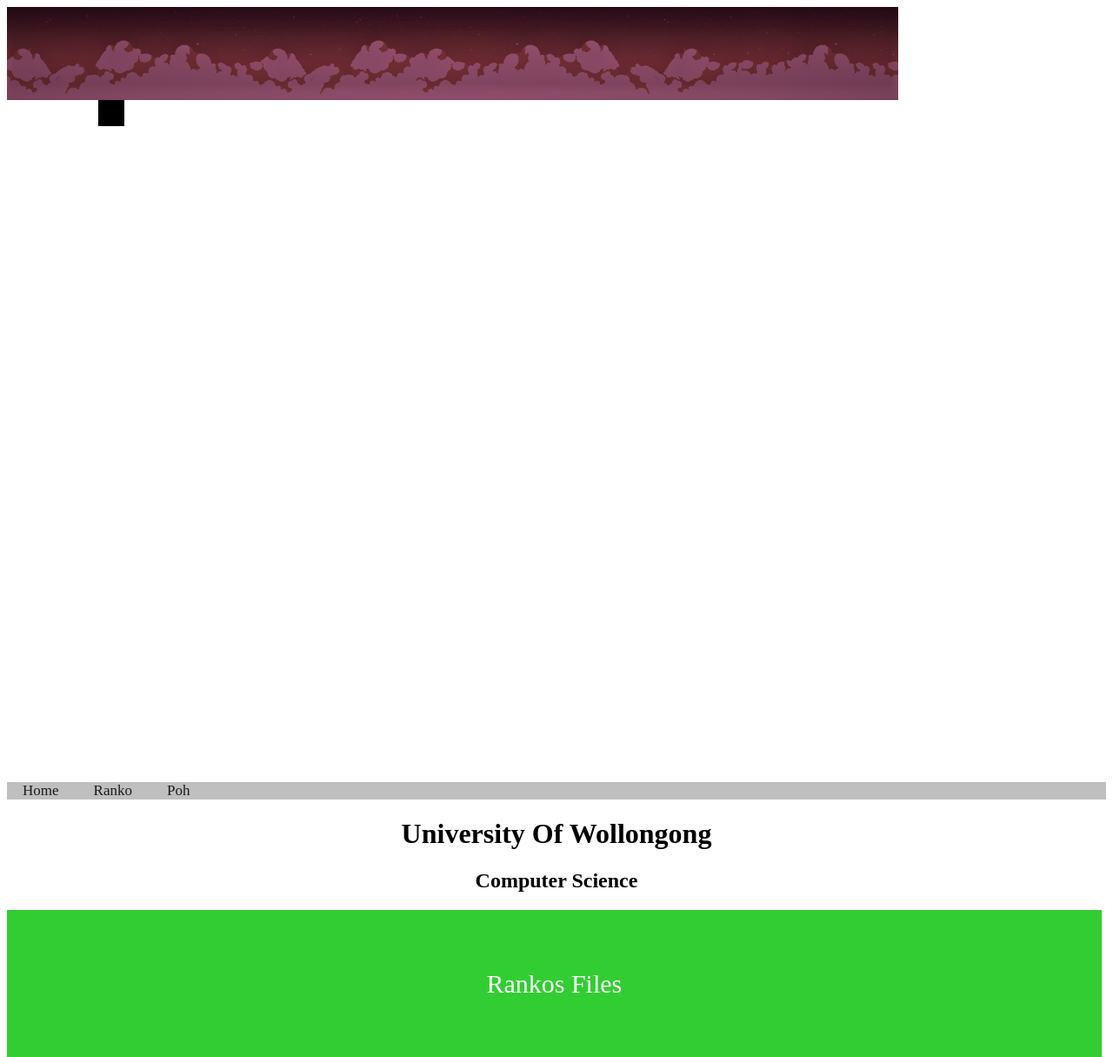
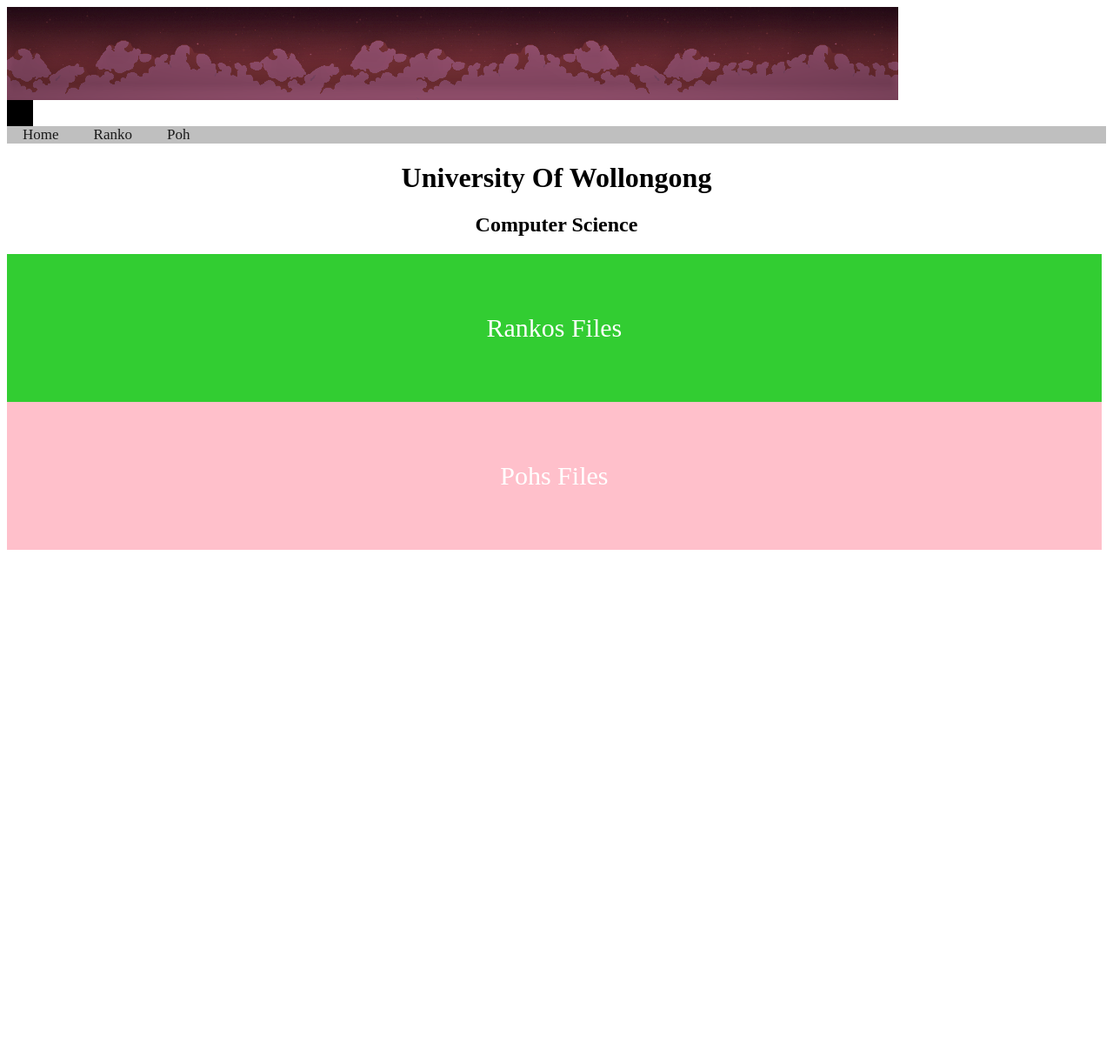
Before and after one commit to rankopolat/Project, a PHP site: page / in a window 1280 px wide. Shown: the top 1215 px of the page at 87% size. After the commit the page ends 632 px from the top, so only its background shows below. Run offline with PHP 8.4, Linux system fonts and the light colour scheme.

Commit message:
Update style1.css

```diff
--- a/style1.css
+++ b/style1.css
@@ -1,9 +1,3 @@
-.container .header-content{
- position:relative;
-  margin:0 auto;
-  max-width:1055px;
-  height:100%;
-}
 
 .container .header-content .logo{
 
```
